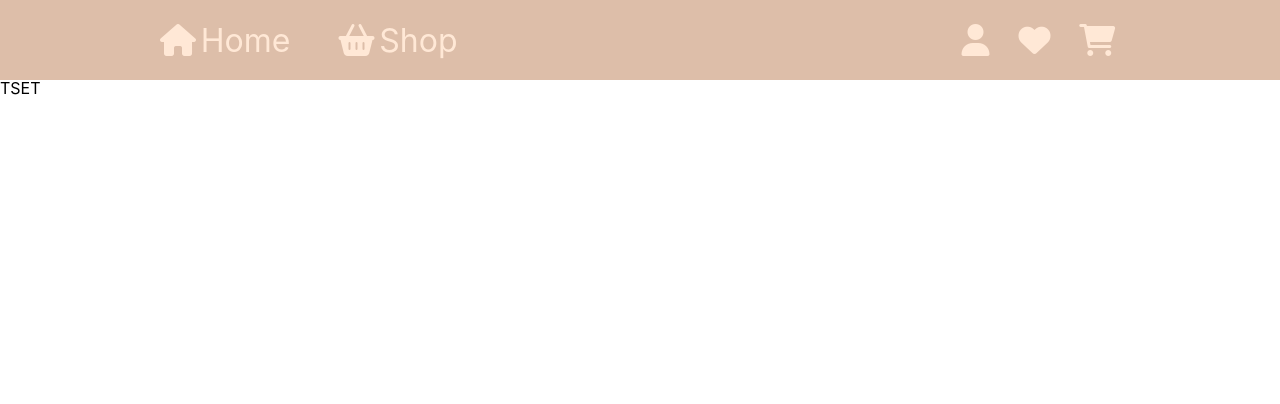
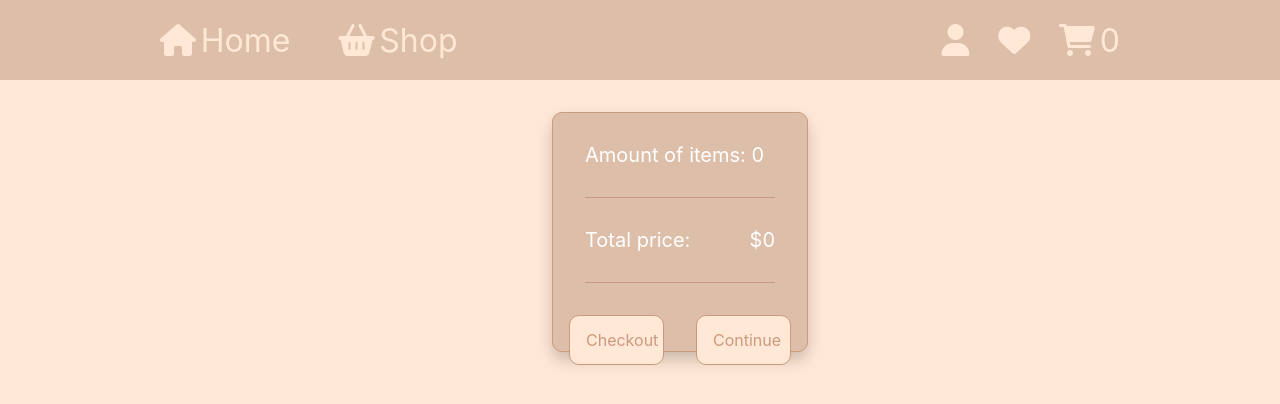
Before and after one commit to AlexxHr/react-shop, a React (Create React App) app in the folder frontend/: page /cart in a window 1280 px wide. Shown: the top 404 px of the page. Built offline with nearby package versions, Linux system fonts and the light colour scheme.

Commit message:
added shopping cart

```diff
--- a/frontend/src/App.js
+++ b/frontend/src/App.js
@@ -1,10 +1,9 @@
 import { Route, Routes } from 'react-router-dom'
 
-import React from 'react';
+import React, { useState, useEffect } from 'react';
 import { AuthProvider } from "./context/AuthContext";
 import PrivateRoute from "./utils/PrivateRoute";
 import Header from './components/Header/Header';
-// import Home from './components/Home/Home';
 import ItemDetails from './components/ItemDetails/ItemDetails';
 import Shop from './components/Shop/Shop';
 import Create from './components/Create/Create';
@@ -12,24 +11,86 @@ import Home from "./components/Home/Home";
 import Login from "./components/Login/Login";
 import Register from "./components/Register/Register"
 import ProtectedPage from "./views/ProtectedPage";
+import Cart from './components/Cart/Cart';
 
 
 function App() {
+    let [cart, setCart] = useState([])
+
+    let localCart = localStorage.getItem("cart");
+
+    const addItem = (item) => {
+        let cartCopy = [...cart];
+        let { id } = item;
+
+        let existingItem = cartCopy.find(cartItem => cartItem.id == id);
+        item.quantity = 1
+        if (existingItem) {
+            existingItem.quantity += 1
+        } else {
+
+            cartCopy.push(item)
+        }
+
+        setCart(cartCopy)
+
+        let stringCart = JSON.stringify(cartCopy);
+        localStorage.setItem("cart", stringCart)
+    }
+
+    const editItem = (itemID, amount) => {
+        let cartCopy = [...cart]
+        let existentItem = cartCopy.find(item => item.id == itemID);
+
+        if (!existentItem) {
+            return
+        }
+
+        existentItem.quantity += amount;
+
+        if (existentItem.quantity <= 0) {
+            cartCopy = cartCopy.filter(item => item.id != itemID)
+        }
+
+        setCart(cartCopy);
+
+        let cartString = JSON.stringify(cartCopy);
+        localStorage.setItem('cart', cartString);
+    }
+
+    const removeItem = (itemID) => {
+        let cartCopy = [...cart]
+
+        cartCopy = cartCopy.filter(item => item.ID != itemID);
+
+        setCart(cartCopy);
+
+        let cartString = JSON.stringify(cartCopy)
+        localStorage.setItem('cart', cartString)
+      }
+
+    useEffect(
+        () => {
+            localCart = JSON.parse(localCart);
+            if (localCart) setCart(localCart)
+        }
+        , [])
+
     return (
         <div className="App">
             <AuthProvider>
-                <Header/>
+                <Header cart={cart} />
                 <Routes>
-                    <Route path="/protected" element={<PrivateRoute/>}>
-                        <Route path="/protected" element={<ProtectedPage/>}/>
+                    <Route path="/protected" element={<PrivateRoute />}>
+                        <Route path="/protected" element={<ProtectedPage />} />
                     </Route>
-                    <Route path="/login" element={<Login/>}/>
-                    <Route path="/register" element={<Register/>} />
-                    <Route path="/" element={<Home/>} />
-                    <Route path="/shop" element={<Shop/>} />
-                    <Route path="/create" element={<Create/>} />
-                    <Route path="/cart" element={<h1>TSET</h1>} />
-                    <Route path='/item/:id' element={<ItemDetails/>}/>
+                    <Route path="/login" element={<Login />} />
+                    <Route path="/register" element={<Register />} />
+                    <Route path="/" element={<Home />} />
+                    <Route path="/shop" element={<Shop />} />
+                    <Route path="/create" element={<Create />} />
+                    <Route path="/cart" element={<Cart cart={cart} updateItem={editItem}/>} />
+                    <Route path='/item/:id' element={<ItemDetails addToCart={addItem} />} />
                 </Routes>
             </AuthProvider>
         </div>
--- /dev/null
+++ b/frontend/src/components/Cart/Cart.js
@@ -0,0 +1,22 @@
+import CartItem from "./CartItem/CartItem";
+
+function Cart({cart, updateItem}) {
+    return (
+        <section className="cart-page">
+            <section className="cart-items">
+                {cart.map((item) => <CartItem updateItem={updateItem} item={item} key={item.id} />)}
+            </section>
+            <section className="cart-checkout">
+                <p className="item-info">Amount of items: {cart.length}</p>
+                <p className="item-info">Total price: <span>${cart.map(item => item.price * item.quantity).reduce((a, b) => a + b, 0)}</span></p>
+                <div className="checkout-buttons">
+                    <button>Checkout</button>
+                    <button>Continue</button>
+                </div>
+
+            </section>
+        </section>
+    );
+}
+
+export default Cart;
--- /dev/null
+++ b/frontend/src/components/Cart/CartItem/CartItem.js
@@ -0,0 +1,16 @@
+function CartItem({item, updateItem}) {
+    return (
+        <article className="cart-item">
+            <img src={item.image} alt="" />
+            <p className="cart-title">{item.title}</p>
+            <p className="cart-quantity">{item.quantity}</p>
+            <p className="cart-price">${item.price}</p>
+            <div className="cart-buttons">
+                <button onClick={() => updateItem(item.id, 1)}><i className="fa-solid fa-circle-plus"></i></button>
+                <button onClick={() => updateItem(item.id, -1)}><i className="fa-solid fa-circle-minus"></i></button>
+            </div>
+        </article>
+    );
+}
+
+export default CartItem;
--- a/frontend/src/components/Header/Header.js
+++ b/frontend/src/components/Header/Header.js
@@ -2,7 +2,7 @@ import AuthContext from "../../context/AuthContext";
 import { useContext } from "react";
 import { Link } from 'react-router-dom'
 
-function Header() {
+function Header({cart}) {
     const { user, logoutUser } = useContext(AuthContext);
 
     return (
@@ -36,7 +36,7 @@ function Header() {
                         </ul>
                     </li>
                     <li><i className="fa-solid fa-heart"></i></li>
-                    <li><i className="fa-solid fa-cart-shopping"></i></li>
+                    <li><Link to={'/cart'}><i className="fa-solid fa-cart-shopping"></i>{cart.length}</Link></li>
                 </ul>
             </nav>
         </header>
--- a/frontend/src/components/ItemDetails/ItemDetails.js
+++ b/frontend/src/components/ItemDetails/ItemDetails.js
@@ -1,7 +1,7 @@
 import { useState, useEffect } from "react";
 import { useParams } from 'react-router-dom'
 
-function ItemDetails() {
+function ItemDetails({addToCart}) {
     const [ item, setItem ] = useState([])
     const { id } = useParams();
 
@@ -22,7 +22,7 @@ function ItemDetails() {
                     <p className="item-info">Price: <span>${item.price}</span></p>
                     <p className="item-info">Category: <span>{item.category}</span></p>
                     <p className="item-text">{item.description}</p>
-                    <div className="add-cart-btn"><button>Add to cart</button></div>
+                    <div className="add-cart-btn"><button onClick={() => addToCart(item)}>Add to cart</button></div>
                 </article>
             </section>
         </section>
```
